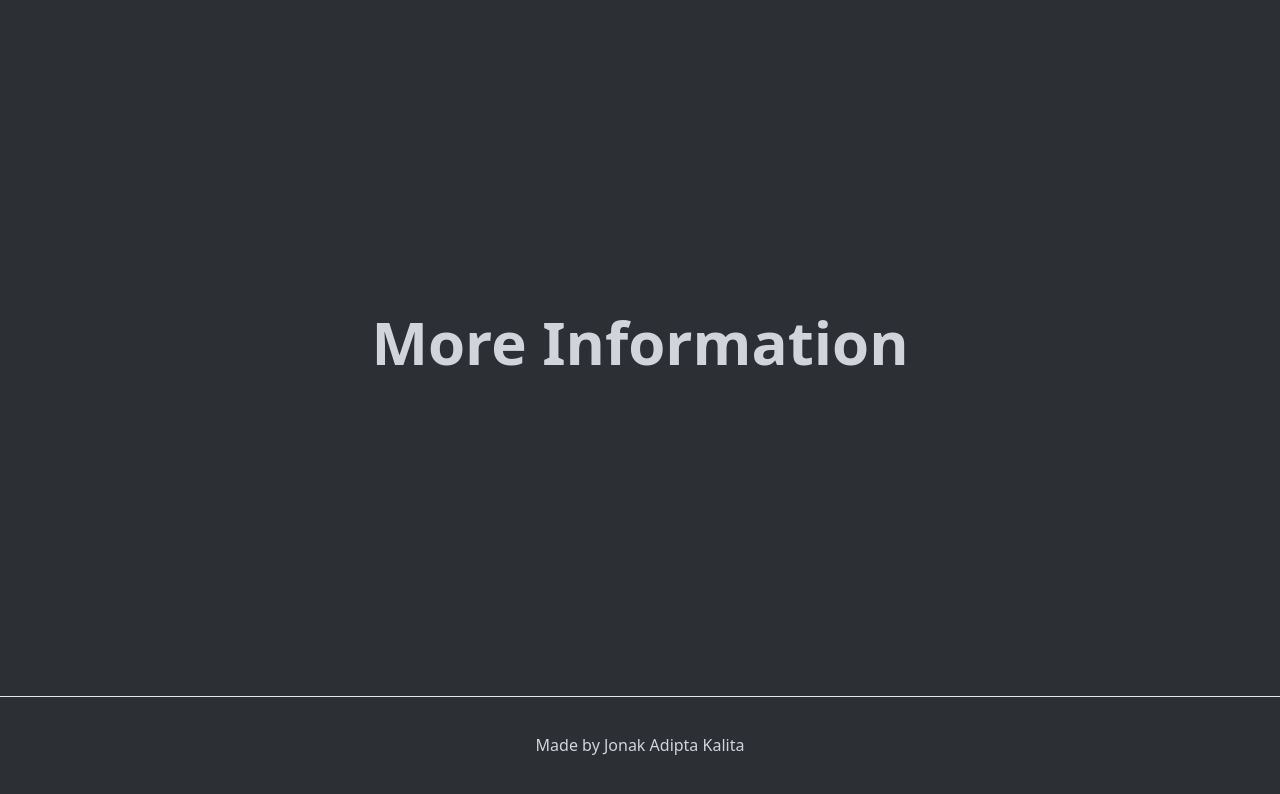
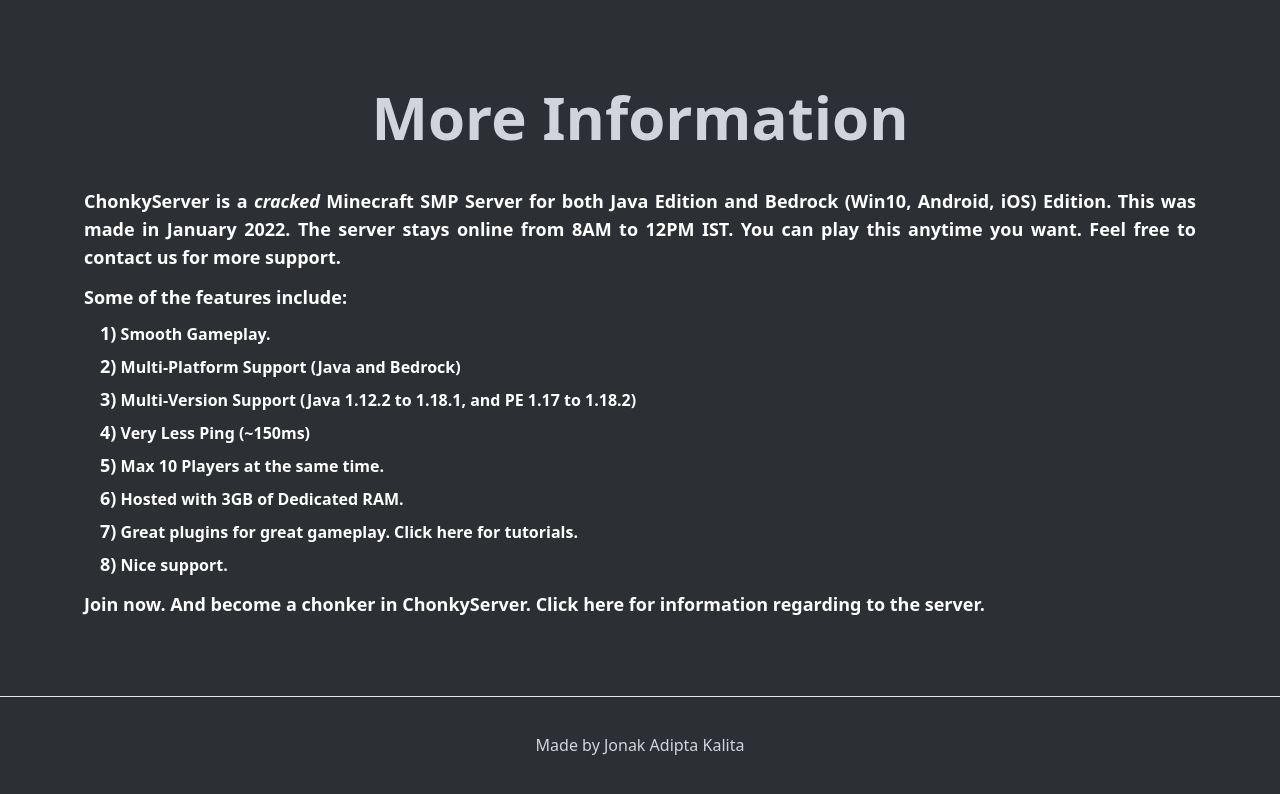
Before and after one commit to moiSentineL/chonkyserver-web, a Next.js app: page /more-info in a window 1280 px wide. Shown: the top 794 px of the page. Built offline with nearby package versions, Linux system fonts and the light colour scheme.

Commit message:
More Info page looking sick

```diff
--- a/pages/more-info.tsx
+++ b/pages/more-info.tsx
@@ -1,20 +1,97 @@
 import Head from "next/head";
 import React from "react";
+import { useRouter } from "next/router";
 
 const MoreInfo = () => {
+    const router = useRouter();
+
     return (
-        <div className="flex min-h-screen flex-col items-center justify-center bg-[#2C2F33] py-2 text-gray-300">
+        <div className="flex min-h-screen flex-col items-center bg-[#2C2F33] py-2 text-gray-300">
             <Head>
                 <title>ChonkyServer | Information</title>
                 <link rel="icon" href="/favicon.png" />
             </Head>
 
-            <main className="flex w-full flex-1 flex-col items-center justify-center px-20 text-center">
-                <h1 className="mt-5 text-3xl font-bold sm:text-4xl lg:-mt-5 lg:text-6xl">
+            <main className="mx-auto flex flex-1 flex-col justify-center px-5 md:max-w-3xl lg:max-w-6xl">
+                <h1 className="mt-5 text-center text-3xl font-bold sm:text-4xl lg:mt-0 lg:text-6xl">
                     More Information
                 </h1>
 
-                <div className=""></div>
+                <div className="mt-10 font-semibold text-white md:text-lg">
+                    <p className="text-justify">
+                        ChonkyServer is a{" "}
+                        <span className="italic">cracked</span> Minecraft SMP
+                        Server for both Java Edition and Bedrock (Win10,
+                        Android, iOS) Edition. This was made in January 2022.
+                        The server stays online from{" "}
+                        <span className="font-semibold">8AM to 12PM IST</span>.
+                        You can play this anytime you want. Feel free to contact
+                        us for more support.
+                    </p>
+                    <div className="mt-3">
+                        <p className="mb-2">Some of the features include:</p>
+                        <div className="items-left ml-4 flex flex-col space-y-[5px]">
+                            <p className="text-base">
+                                {" "}
+                                <span className="text-lg">1)</span> Smooth
+                                Gameplay.
+                            </p>
+                            <p className="text-base">
+                                {" "}
+                                <span className="text-lg">2)</span>{" "}
+                                Multi-Platform Support (Java and Bedrock)
+                            </p>
+                            <p className="text-base">
+                                {" "}
+                                <span className="text-lg">3)</span>{" "}
+                                Multi-Version Support (Java 1.12.2 to 1.18.1,
+                                and PE 1.17 to 1.18.2)
+                            </p>
+                            <p className="text-base">
+                                {" "}
+                                <span className="text-lg">4)</span> Very Less
+                                Ping (~150ms)
+                            </p>
+                            <p className="text-base">
+                                {" "}
+                                <span className="text-lg">5)</span> Max 10
+                                Players at the same time.
+                            </p>
+                            <p className="text-base">
+                                {" "}
+                                <span className="text-lg">6)</span> Hosted with
+                                3GB of Dedicated RAM.
+                            </p>
+                            <p className="text-base">
+                                {" "}
+                                <span className="text-lg">7)</span> Great
+                                plugins for great gameplay. Click{" "}
+                                <span
+                                    className="cursor-pointer hover:text-blue-500 hover:underline"
+                                    onClick={() => router.push("/tutorials")}
+                                >
+                                    here
+                                </span>{" "}
+                                for tutorials.
+                            </p>
+                            <p className="text-base">
+                                {" "}
+                                <span className="text-lg">8)</span> Nice
+                                support.
+                            </p>
+                        </div>
+                    </div>
+                    <p className="mt-3">
+                        Join now. And become a chonker in ChonkyServer. Click{" "}
+                        <span
+                            onClick={() => router.push("/connections")}
+                            className="cursor-pointer hover:text-blue-500 hover:underline"
+                        >
+                            here
+                        </span>{" "}
+                        for information regarding to the server.
+                    </p>
+                </div>
             </main>
             <footer className="mt-10 flex h-24 w-full items-center justify-center border-t lg:mt-0">
                 <a
```
Also changed, not shown: firebase.js (added, +8 -0 lines).
